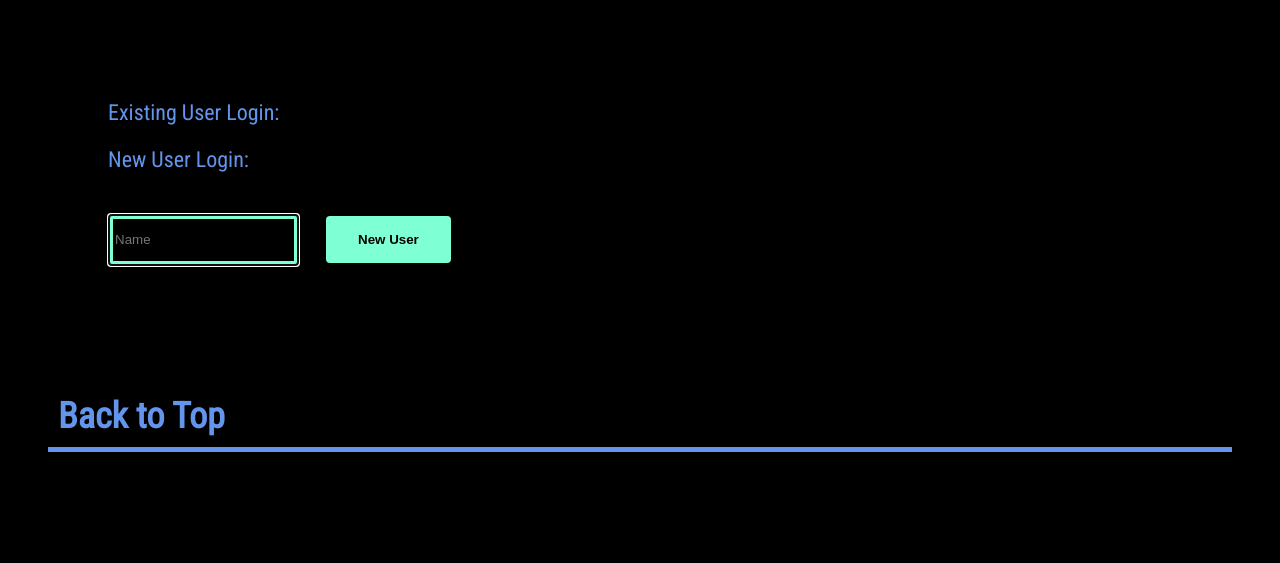
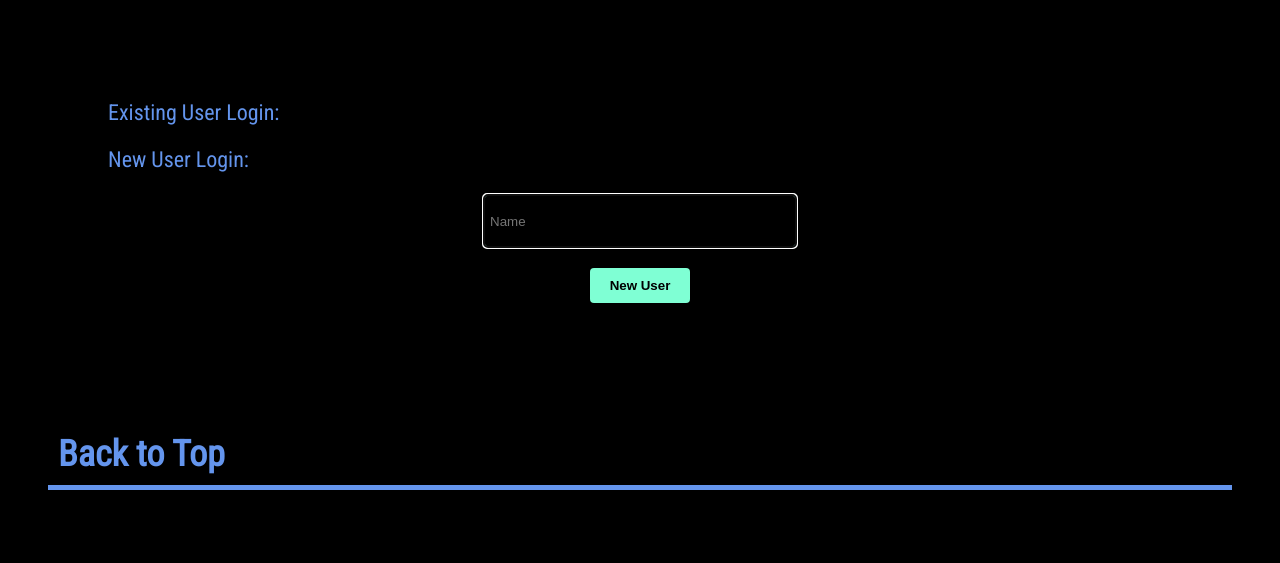
Before and after one commit to WaxenOsprey/SolarSystem.DB, a Flask app: page / in a window 1280 px wide. Shown: the part 257-820 px from the top of the page. Run offline with Flask 3, Linux system fonts and the light colour scheme; data that the repository does not hold is empty; some libraries are stand-ins or nearby versions.

Commit message:
fix annoying misaligned input boxes

```diff
--- a/static/style.css
+++ b/static/style.css
@@ -451,3 +451,40 @@ button[type=submit]:hover {
   font-size: 14px;
   text-align: justify;
 }
+
+form {
+  display: flex;
+  flex-direction: column;
+  align-items: center;
+}
+
+div {
+  margin-bottom: 10px;
+}
+
+label {
+  width: 120px;
+  display: inline-block;
+  text-align: right;
+  margin-right: 10px;
+}
+
+input[type="text"] {
+  width: 300px;
+  padding: 5px;
+  border: 2px solid aquamarine;
+  border-radius: 4px;
+}
+
+button[type="submit"] {
+  background-color: aquamarine;
+  color: black;
+  border: none;
+  border-radius: 4px;
+  padding: 10px 20px;
+  cursor: pointer;
+}
+
+button[type="submit"]:hover {
+  background-color: hotpink;
+}
```
